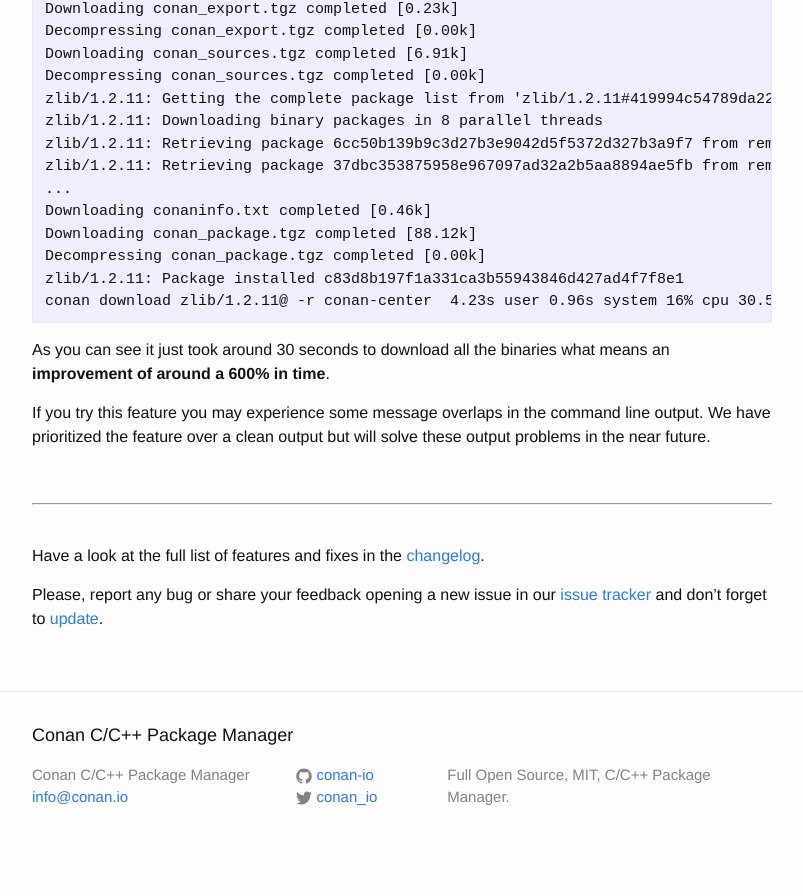
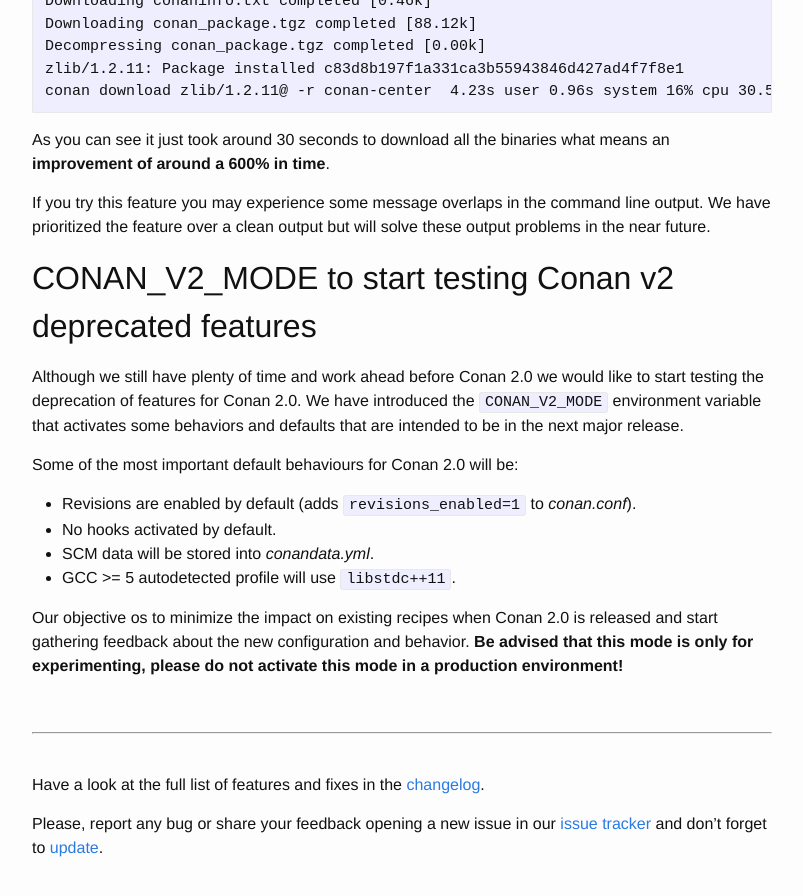
Before and after one commit to conan-io/conan-io.github.io, a Jekyll site: the page built from _posts/2020-03-13-New-conan-release-1-23.markdown, in a window 1280 px wide and 900 px high, scrolled down 1338 px. Shown: the top 896 px of the window, without its empty margins (238-1041 px from the left). Built offline with Jekyll 4.4.1, drawn with Linux system fonts in a browser that asks for light colours; our own code applies the rules of GitHub Pages for plain Markdown files; comment, search, counter and statistics services are not loaded; some of the changed text lies outside the part shown.

Commit message:
add v2 mode

```diff
--- a/_posts/2020-03-13-New-conan-release-1-23.markdown
+++ b/_posts/2020-03-13-New-conan-release-1-23.markdown
@@ -69,9 +69,20 @@ As you can see it just took around 30 seconds to download all the binaries what
 
 If you try this feature you may experience some message overlaps in the command line output. We have prioritized the feature over a clean output but will solve these output problems in the near future.
 
+## CONAN_V2_MODE to start testing Conan v2 deprecated features
 
+Although we still have plenty of time and work ahead before Conan 2.0 we would like to start testing the deprecation of features for Conan 2.0. We have introduced the ``CONAN_V2_MODE`` environment variable that activates some behaviors and defaults that are intended to be in the next major release.
 
+Some of the most important default behaviours for Conan 2.0 will be:
 
+* Revisions are enabled by default (adds ``revisions_enabled=1`` to *conan.conf*).
+* No hooks activated by default.
+* SCM data will be stored into *conandata.yml*.
+* GCC >= 5 autodetected profile will use ``libstdc++11``.
+
+Our objective os to minimize the impact on existing recipes when Conan 2.0 is released and start
+gathering feedback about the new configuration and behavior. **Be advised that this mode is only for
+experimenting, please do not activate this mode in a production environment!**
 
 <br>
 
```
Also changed, not shown: other parts of _posts/2020-03-13-New-conan-release-1-23.markdown (+3 -3 lines).
